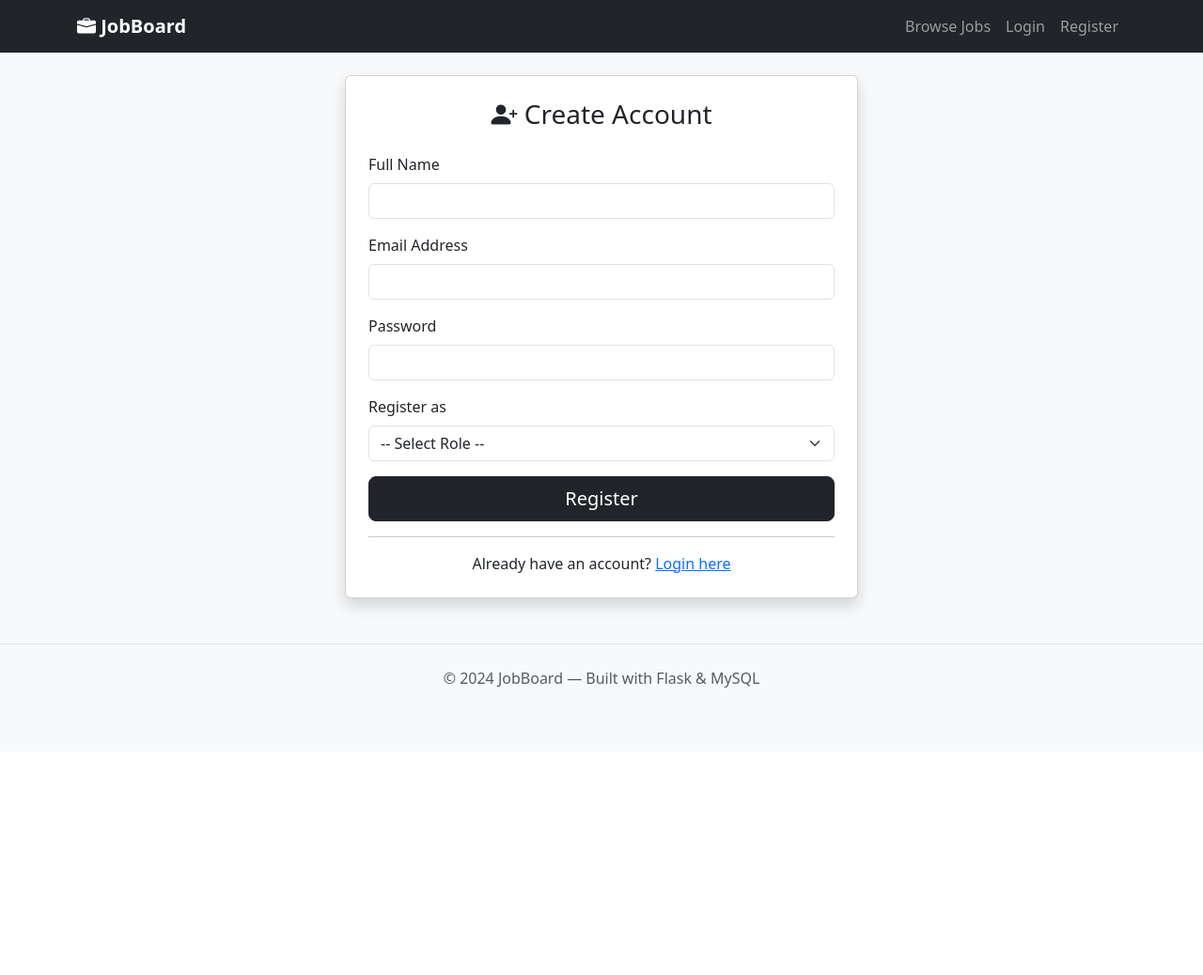
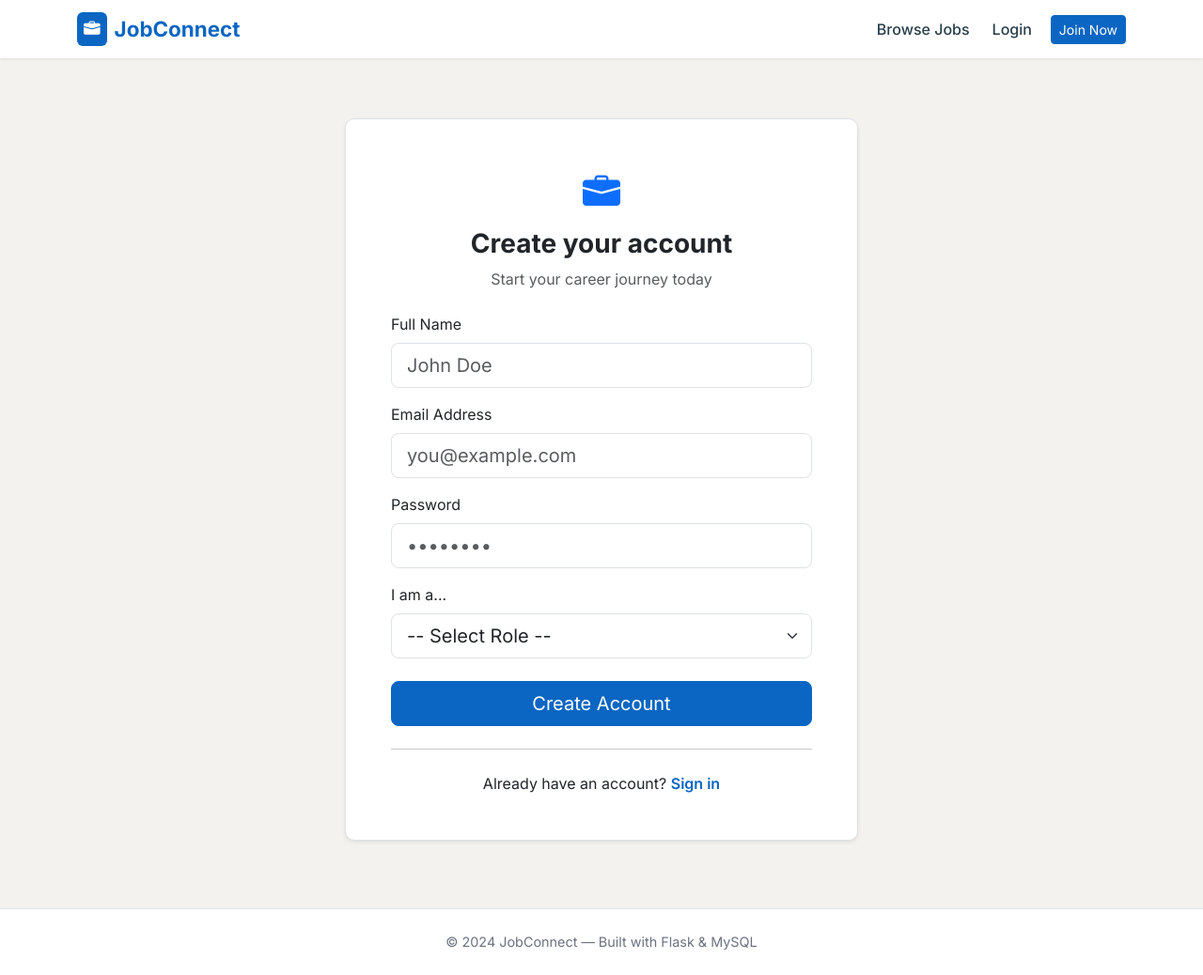
Before and after one commit to vishalisureshkumar2004-rgb/job-board-app, a Flask app: page /auth/register in a window 1280 px wide. Shown: the whole page at 94% size. Before the commit the page ends 732 px from the top, so only its background shows below. Run offline with Flask 3, Linux system fonts and the light colour scheme.

Commit message:
Improve UI styling for navbar, login, register and homepage

```diff
--- a/app/templates/auth/register.html
+++ b/app/templates/auth/register.html
@@ -1,52 +1,54 @@
 {% extends "base.html" %}
 
-{% block title %}Register — JobBoard{% endblock %}
+{% block title %}Join JobConnect{% endblock %}
 
 {% block content %}
 <div class="row justify-content-center">
     <div class="col-md-6">
-        <div class="card shadow">
-            <div class="card-body p-4">
-                <h3 class="card-title text-center mb-4">
-                    <i class="bi bi-person-plus-fill"></i> Create Account
-                </h3>
+        <div class="card shadow-sm border mt-4">
+            <div class="card-body p-5">
+                <div class="text-center mb-4">
+                    <i class="bi bi-briefcase-fill text-primary" style="font-size: 2.5rem;"></i>
+                    <h3 class="mt-2 fw-bold">Create your account</h3>
+                    <p class="text-muted">Start your career journey today</p>
+                </div>
 
                 <form method="POST" action="{{ url_for('auth.register') }}">
                     <div class="mb-3">
                         <label class="form-label">Full Name</label>
-                        <input type="text" name="full_name" class="form-control" required>
+                        <input type="text" name="full_name" class="form-control form-control-lg" placeholder="John Doe" required>
                     </div>
 
                     <div class="mb-3">
                         <label class="form-label">Email Address</label>
-                        <input type="email" name="email" class="form-control" required>
+                        <input type="email" name="email" class="form-control form-control-lg" placeholder="you@example.com" required>
                     </div>
 
                     <div class="mb-3">
                         <label class="form-label">Password</label>
-                        <input type="password" name="password" class="form-control" required>
+                        <input type="password" name="password" class="form-control form-control-lg" placeholder="••••••••" required>
                     </div>
 
-                    <div class="mb-3">
-                        <label class="form-label">Register as</label>
-                        <select name="role" class="form-select" required>
+                    <div class="mb-4">
+                        <label class="form-label">I am a...</label>
+                        <select name="role" class="form-select form-select-lg" required>
                             <option value="">-- Select Role --</option>
-                            <option value="candidate">Candidate (Looking for jobs)</option>
-                            <option value="employer">Employer (Hiring)</option>
+                            <option value="candidate">Candidate — Looking for jobs</option>
+                            <option value="employer">Employer — Hiring talent</option>
                         </select>
                     </div>
 
                     <div class="d-grid">
-                        <button type="submit" class="btn btn-dark btn-lg">
-                            Register
+                        <button type="submit" class="btn btn-primary btn-lg text-white">
+                            Create Account
                         </button>
                     </div>
                 </form>
 
-                <hr>
+                <hr class="my-4">
                 <p class="text-center mb-0">
                     Already have an account?
-                    <a href="{{ url_for('auth.login') }}">Login here</a>
+                    <a href="{{ url_for('auth.login') }}" class="fw-semibold">Sign in</a>
                 </p>
             </div>
         </div>
--- a/app/templates/base.html
+++ b/app/templates/base.html
@@ -3,27 +3,98 @@
 <head>
     <meta charset="UTF-8">
     <meta name="viewport" content="width=device-width, initial-scale=1.0">
-    <title>{% block title %}Job Board{% endblock %}</title>
+    <title>{% block title %}JobConnect{% endblock %}</title>
     <link href="https://cdn.jsdelivr.net/npm/bootstrap@5.3.0/dist/css/bootstrap.min.css" rel="stylesheet">
     <link href="https://cdn.jsdelivr.net/npm/bootstrap-icons@1.10.0/font/bootstrap-icons.css" rel="stylesheet">
+    <link href="https://fonts.googleapis.com/css2?family=Inter:wght@400;500;600;700&display=swap" rel="stylesheet">
+    <style>
+        :root {
+            --primary: #0a66c2;
+            --primary-dark: #004182;
+            --bg-light: #f3f2ef;
+        }
+        body {
+            font-family: 'Inter', sans-serif;
+            background-color: var(--bg-light);
+        }
+        .navbar {
+            background-color: #ffffff !important;
+            box-shadow: 0 1px 3px rgba(0,0,0,0.08);
+        }
+        .navbar-brand {
+            font-weight: 700;
+            font-size: 1.4rem;
+            color: var(--primary) !important;
+            display: flex;
+            align-items: center;
+            gap: 8px;
+        }
+        .navbar-brand i {
+            background: var(--primary);
+            color: #fff;
+            border-radius: 6px;
+            padding: 5px 7px;
+            font-size: 1.1rem;
+        }
+        .nav-link {
+            color: #283e4a !important;
+            font-weight: 500;
+            margin: 0 4px;
+        }
+        .nav-link:hover {
+            color: var(--primary) !important;
+        }
+        .btn-primary {
+            background-color: var(--primary);
+            border-color: var(--primary);
+        }
+        .btn-primary:hover {
+            background-color: var(--primary-dark);
+            border-color: var(--primary-dark);
+        }
+        .btn-outline-primary {
+            color: var(--primary);
+            border-color: var(--primary);
+        }
+        .btn-outline-primary:hover {
+            background-color: var(--primary);
+            color: #fff;
+        }
+        .card {
+            border: none;
+            border-radius: 10px;
+        }
+        a {
+            color: var(--primary);
+            text-decoration: none;
+        }
+        a:hover {
+            color: var(--primary-dark);
+        }
+        footer {
+            background-color: #ffffff;
+            color: #6b7280;
+            font-size: 0.9rem;
+        }
+    </style>
 </head>
-<body class="bg-light">
+<body>
 
     <!-- Navbar -->
-    <nav class="navbar navbar-expand-lg navbar-dark bg-dark">
+    <nav class="navbar navbar-expand-lg">
         <div class="container">
-            <a class="navbar-brand fw-bold" href="{{ url_for('jobs.index') }}">
-                <i class="bi bi-briefcase-fill"></i> JobBoard
+            <a class="navbar-brand" href="{{ url_for('jobs.index') }}">
+                <i class="bi bi-briefcase-fill"></i> JobConnect
             </a>
             <button class="navbar-toggler" type="button" data-bs-toggle="collapse" data-bs-target="#navbarNav">
                 <span class="navbar-toggler-icon"></span>
             </button>
             <div class="collapse navbar-collapse" id="navbarNav">
-                <ul class="navbar-nav ms-auto">
+                <ul class="navbar-nav ms-auto align-items-lg-center">
                     {% if current_user.is_authenticated %}
                         <li class="nav-item">
-                            <span class="nav-link text-light">
-                                Hi, {{ current_user.full_name }}
+                            <span class="nav-link text-muted">
+                                <i class="bi bi-person-circle"></i> {{ current_user.full_name }}
                             </span>
                         </li>
                         {% if current_user.role == 'employer' %}
@@ -41,8 +112,8 @@
                             <a class="nav-link" href="{{ url_for('applications.my_applications') }}">My Applications</a>
                         </li>
                         {% endif %}
-                        <li class="nav-item">
-                            <a class="nav-link text-danger" href="{{ url_for('auth.logout') }}">Logout</a>
+                        <li class="nav-item ms-2">
+                            <a class="btn btn-outline-primary btn-sm" href="{{ url_for('auth.logout') }}">Logout</a>
                         </li>
                     {% else %}
                         <li class="nav-item">
@@ -51,8 +122,8 @@
                         <li class="nav-item">
                             <a class="nav-link" href="{{ url_for('auth.login') }}">Login</a>
                         </li>
-                        <li class="nav-item">
-                            <a class="nav-link" href="{{ url_for('auth.register') }}">Register</a>
+                        <li class="nav-item ms-2">
+                            <a class="btn btn-primary btn-sm text-white" href="{{ url_for('auth.register') }}">Join Now</a>
                         </li>
                     {% endif %}
                 </ul>
@@ -75,12 +146,12 @@
     </div>
 
     <!-- Main Content -->
-    <div class="container mt-4">
+    <div class="container py-4">
         {% block content %}{% endblock %}
     </div>
 
-    <footer class="text-center text-muted mt-5 py-4 border-top">
-        <p>© 2024 JobBoard — Built with Flask & MySQL</p>
+    <footer class="text-center mt-5 py-4 border-top">
+        <p class="mb-0">© 2024 JobConnect — Built with Flask &amp; MySQL</p>
     </footer>
 
     <script src="https://cdn.jsdelivr.net/npm/bootstrap@5.3.0/dist/js/bootstrap.bundle.min.js"></script>
```
Also changed, not shown: app/templates/auth/login.html (+16 -14 lines), app/templates/jobs/index.html (+50 -13 lines).
